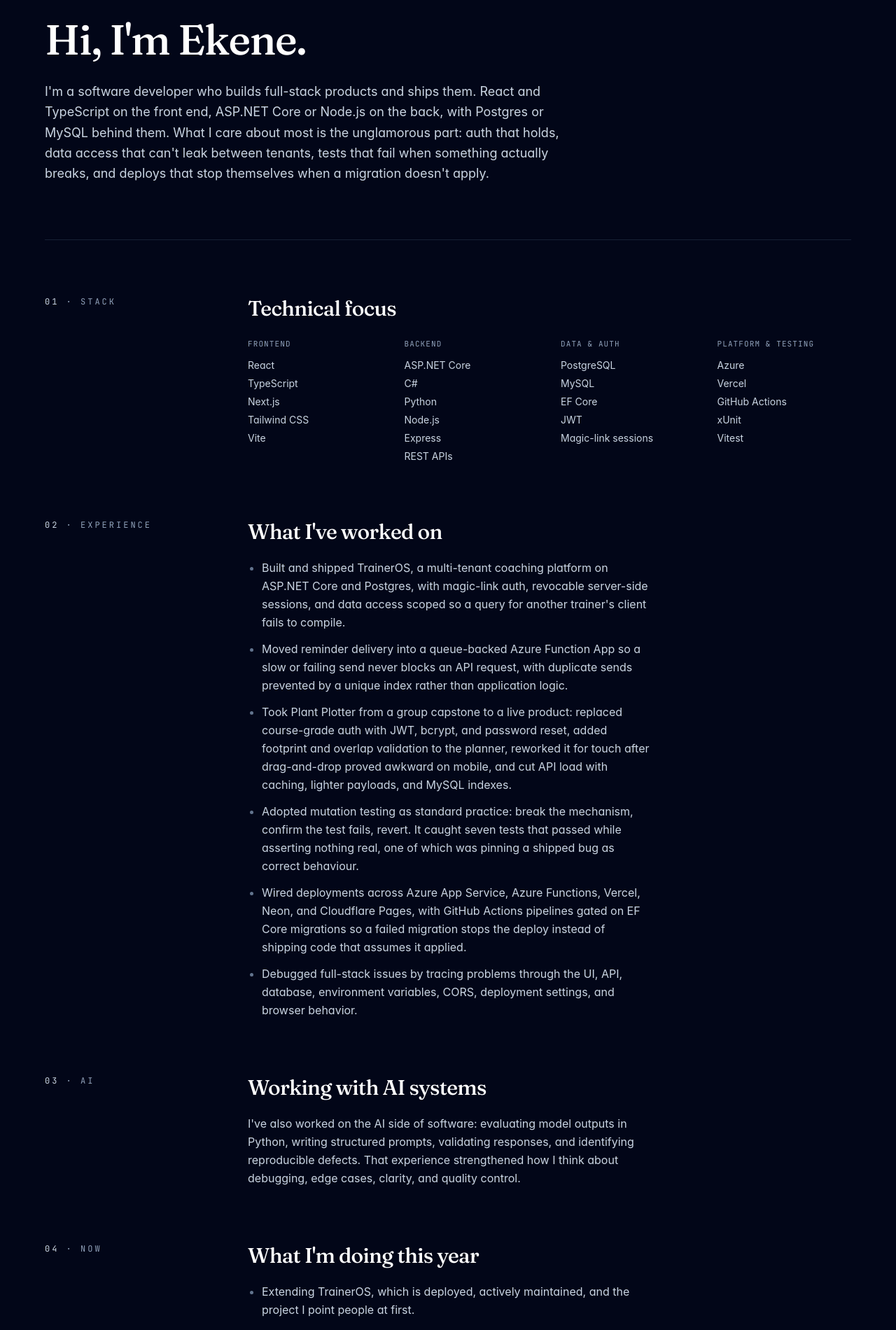
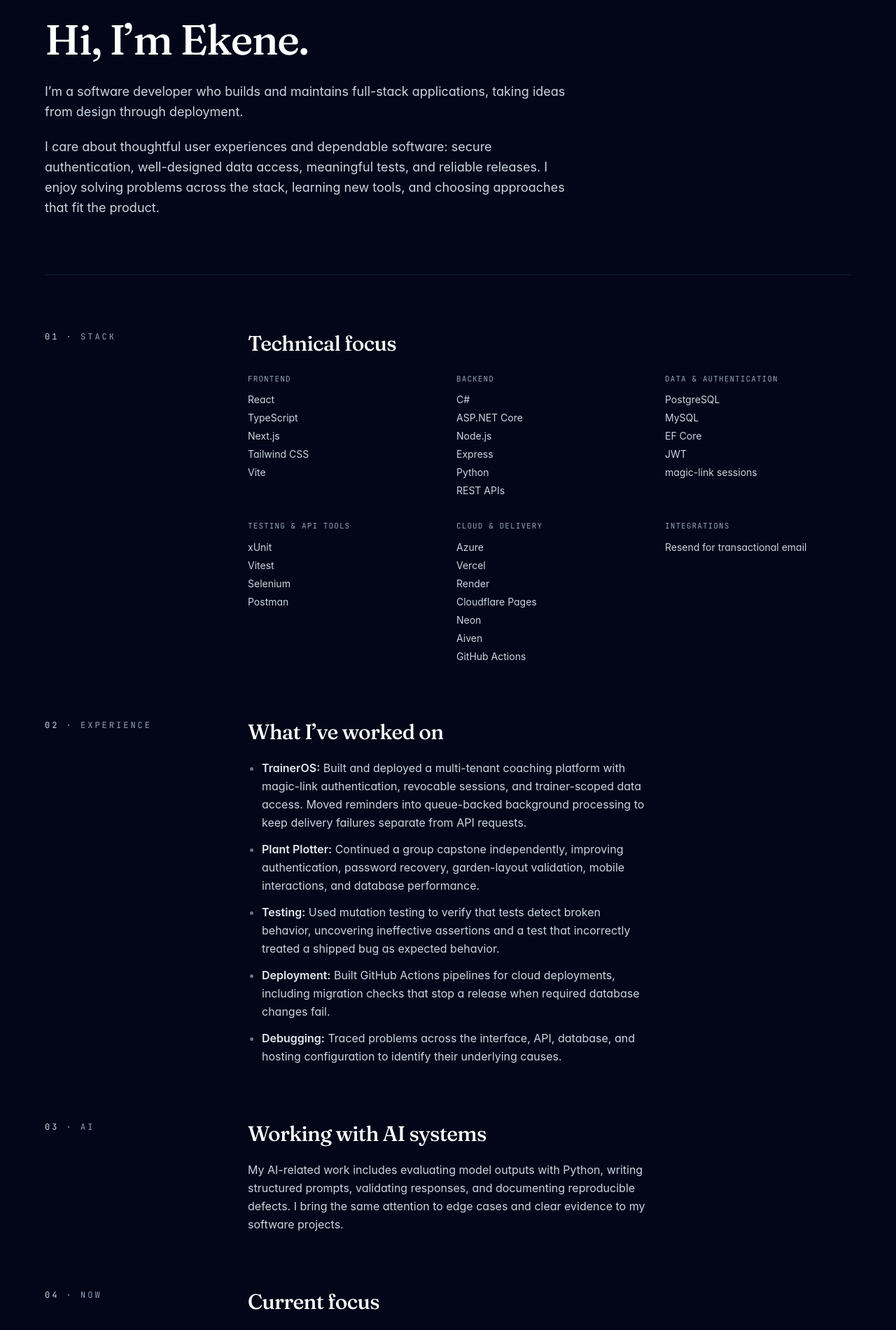
Before and after one commit to mash0040/portfolio, a React (Vite) app: page /about in a window 1280 px wide. Shown: the part 184-2084 px from the top of the page at 70% size. Built offline with nearby package versions, Linux system fonts and the light colour scheme.

Commit message:
Update About page content

```diff
--- a/src/pages/About.tsx
+++ b/src/pages/About.tsx
@@ -10,32 +10,53 @@
   },
   {
     label: "Backend",
-    items: ["ASP.NET Core", "C#", "Python", "Node.js", "Express", "REST APIs"],
+    items: ["C#", "ASP.NET Core", "Node.js", "Express", "Python", "REST APIs"],
   },
   {
-    label: "Data & Auth",
-    items: ["PostgreSQL", "MySQL", "EF Core", "JWT", "Magic-link sessions"],
+    label: "Data & authentication",
+    items: ["PostgreSQL", "MySQL", "EF Core", "JWT", "magic-link sessions"],
   },
   {
-    label: "Platform & Testing",
-    items: ["Azure", "Vercel", "GitHub Actions", "xUnit", "Vitest"],
+    label: "Testing & API tools",
+    items: ["xUnit", "Vitest", "Selenium", "Postman"],
+  },
+  {
+    label: "Cloud & delivery",
+    items: ["Azure", "Vercel", "Render", "Cloudflare Pages", "Neon", "Aiven", "GitHub Actions"],
+  },
+  {
+    label: "Integrations",
+    items: ["Resend for transactional email"],
   },
 ];
 
 const experience = [
-  "Built and shipped TrainerOS, a multi-tenant coaching platform on ASP.NET Core and Postgres, with magic-link auth, revocable server-side sessions, and data access scoped so a query for another trainer's client fails to compile.",
-  "Moved reminder delivery into a queue-backed Azure Function App so a slow or failing send never blocks an API request, with duplicate sends prevented by a unique index rather than application logic.",
-  "Took Plant Plotter from a group capstone to a live product: replaced course-grade auth with JWT, bcrypt, and password reset, added footprint and overlap validation to the planner, reworked it for touch after drag-and-drop proved awkward on mobile, and cut API load with caching, lighter payloads, and MySQL indexes.",
-  "Adopted mutation testing as standard practice: break the mechanism, confirm the test fails, revert. It caught seven tests that passed while asserting nothing real, one of which was pinning a shipped bug as correct behaviour.",
-  "Wired deployments across Azure App Service, Azure Functions, Vercel, Neon, and Cloudflare Pages, with GitHub Actions pipelines gated on EF Core migrations so a failed migration stops the deploy instead of shipping code that assumes it applied.",
-  "Debugged full-stack issues by tracing problems through the UI, API, database, environment variables, CORS, deployment settings, and browser behavior.",
+  {
+    label: "TrainerOS",
+    description: "Built and deployed a multi-tenant coaching platform with magic-link authentication, revocable sessions, and trainer-scoped data access. Moved reminders into queue-backed background processing to keep delivery failures separate from API requests.",
+  },
+  {
+    label: "Plant Plotter",
+    description: "Continued a group capstone independently, improving authentication, password recovery, garden-layout validation, mobile interactions, and database performance.",
+  },
+  {
+    label: "Testing",
+    description: "Used mutation testing to verify that tests detect broken behavior, uncovering ineffective assertions and a test that incorrectly treated a shipped bug as expected behavior.",
+  },
+  {
+    label: "Deployment",
+    description: "Built GitHub Actions pipelines for cloud deployments, including migration checks that stop a release when required database changes fail.",
+  },
+  {
+    label: "Debugging",
+    description: "Traced problems across the interface, API, database, and hosting configuration to identify their underlying causes.",
+  },
 ];
 
 const now = [
-  "Extending TrainerOS, which is deployed, actively maintained, and the project I point people at first.",
-  "Deepening my .NET and C# work: EF Core query shaping, background processing, and tests that fail when the mechanism breaks.",
-  "Building clearer project case studies that explain not just what I built, but the decisions, trade-offs, and improvements behind the work.",
-  "Targeting junior to mid-level full-stack roles where I can own features end to end and keep learning from a team.",
+  "Extending and maintaining TrainerOS while refining my other projects.",
+  "Deepening my knowledge of cloud infrastructure, deployment, and application reliability.",
+  "Exploring developments in AI and evaluating where they can improve products and development workflows.",
 ];
 
 const sections: {
@@ -49,7 +70,7 @@
     label: "Stack",
     heading: "Technical focus",
     body: (
-      <div className="mt-6 grid grid-cols-1 gap-8 sm:grid-cols-2 lg:grid-cols-4">
+      <div className="mt-6 grid grid-cols-1 gap-8 sm:grid-cols-2 lg:grid-cols-3">
         {techGroups.map((group) => (
           <div key={group.label}>
             <h3 className="font-mono text-[11px] uppercase tracking-widest text-slate-400">
@@ -68,11 +89,14 @@
   {
     number: "02",
     label: "Experience",
-    heading: "What I've worked on",
+    heading: "What I’ve worked on",
     body: (
       <ul className="mt-5 max-w-xl list-disc space-y-3 pl-5 text-base leading-relaxed text-slate-300 marker:text-slate-500">
         {experience.map((item) => (
-          <li key={item}>{item}</li>
+          <li key={item.label}>
+            <strong className="font-semibold text-slate-200">{item.label}:</strong>{" "}
+            {item.description}
+          </li>
         ))}
       </ul>
     ),
@@ -83,18 +107,17 @@
     heading: "Working with AI systems",
     body: (
       <p className="mt-5 max-w-xl text-base leading-relaxed text-slate-300">
-        I've also worked on the AI side of software: evaluating model
-        outputs in Python, writing structured prompts, validating responses,
-        and identifying reproducible defects. That experience strengthened
-        how I think about debugging, edge cases, clarity, and quality
-        control.
+        My AI-related work includes evaluating model outputs with Python,
+        writing structured prompts, validating responses, and documenting
+        reproducible defects. I bring the same attention to edge cases and
+        clear evidence to my software projects.
       </p>
     ),
   },
   {
     number: "04",
     label: "Now",
-    heading: "What I'm doing this year",
+    heading: "Current focus",
     body: (
       <ul className="mt-5 max-w-xl list-disc space-y-3 pl-5 text-base leading-relaxed text-slate-300 marker:text-slate-500">
         {now.map((item) => (
@@ -117,16 +140,17 @@
         <h1
           className="mt-6 font-display text-5xl font-medium leading-[1.05] tracking-tight text-white sm:text-6xl"
         >
-          Hi, I'm Ekene.
+          Hi, I’m Ekene.
         </h1>
         <p className="mt-7 text-base leading-relaxed text-slate-300 sm:text-lg">
-          I'm a software developer who builds full-stack products and ships
-          them. React and TypeScript on the front end, ASP.NET Core or
-          Node.js on the back, with Postgres or MySQL behind them. What I
-          care about most is the unglamorous part: auth that holds, data
-          access that can't leak between tenants, tests that fail when
-          something actually breaks, and deploys that stop themselves when a
-          migration doesn't apply.
+          I’m a software developer who builds and maintains full-stack
+          applications, taking ideas from design through deployment.
+        </p>
+        <p className="mt-5 text-base leading-relaxed text-slate-300 sm:text-lg">
+          I care about thoughtful user experiences and dependable software:
+          secure authentication, well-designed data access, meaningful tests,
+          and reliable releases. I enjoy solving problems across the stack,
+          learning new tools, and choosing approaches that fit the product.
         </p>
       </header>
 
--- a/src/pages/Home.tsx
+++ b/src/pages/Home.tsx
@@ -30,7 +30,7 @@
               id="hero-heading"
               className="mt-6 font-display text-5xl font-medium leading-[1.05] tracking-tight text-white sm:text-6xl lg:text-7xl"
             >
-              I build practical full-stack web apps from idea to deployment.
+              I build full-stack web applications from idea to deployment.
             </h1>
 
             <p className="mt-7 max-w-2xl text-base leading-relaxed text-slate-300 sm:text-lg">
@@ -45,10 +45,7 @@
               >
                 Ekene
               </a>
-              , a software developer building reliable web applications with
-              React and TypeScript on the front end and ASP.NET Core or
-              Node.js behind them. I care about clean APIs, auth that holds,
-              and shipping apps that are stable enough for real users.
+              , a software developer focused on useful, dependable products. I work across the stack to turn ideas into applications that are intuitive to use, thoughtfully built, and reliable in practice.
             </p>
 
             <div className="mt-8 inline-flex items-center gap-2 font-mono text-[11px] uppercase tracking-widest text-slate-400">
```
